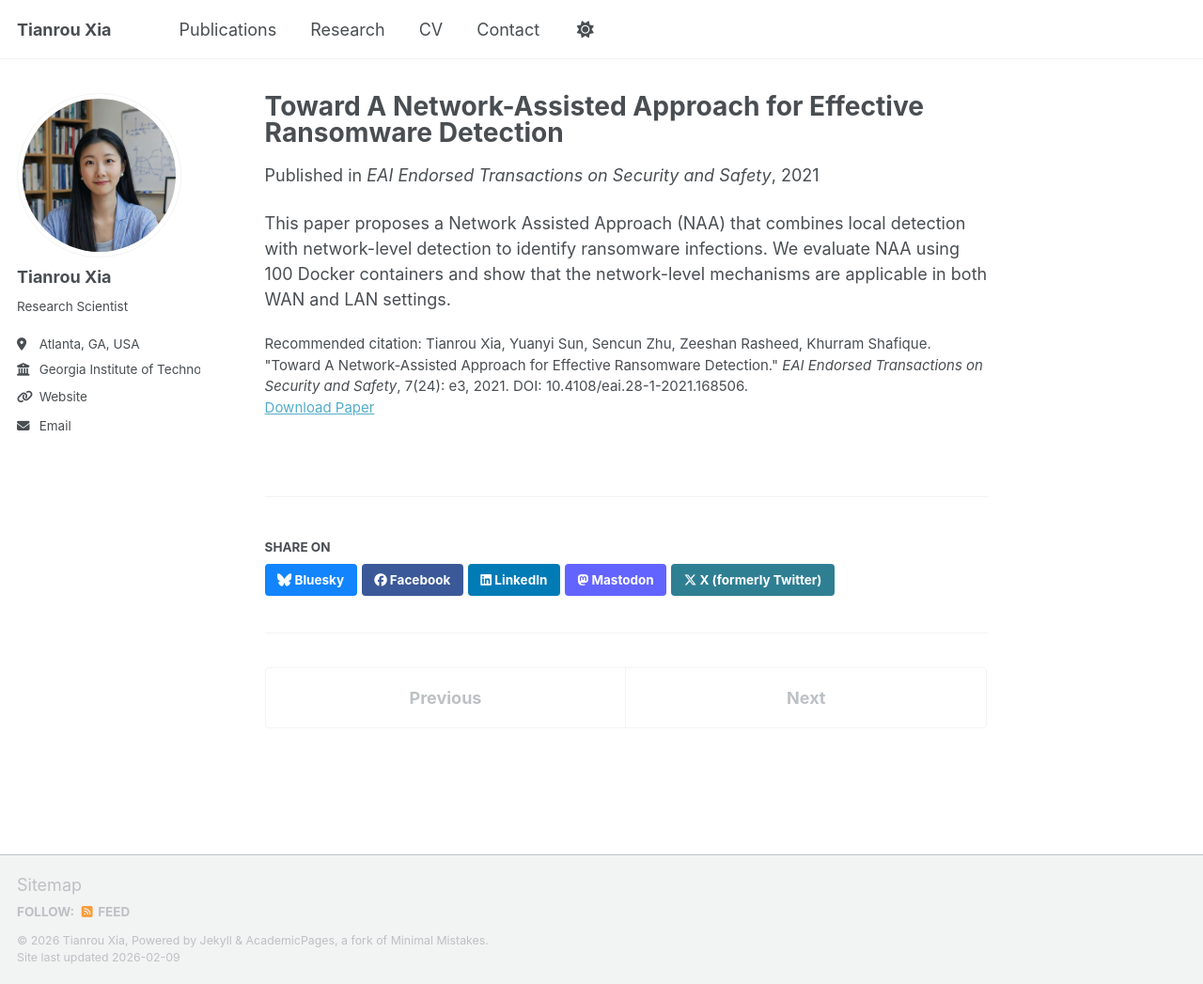
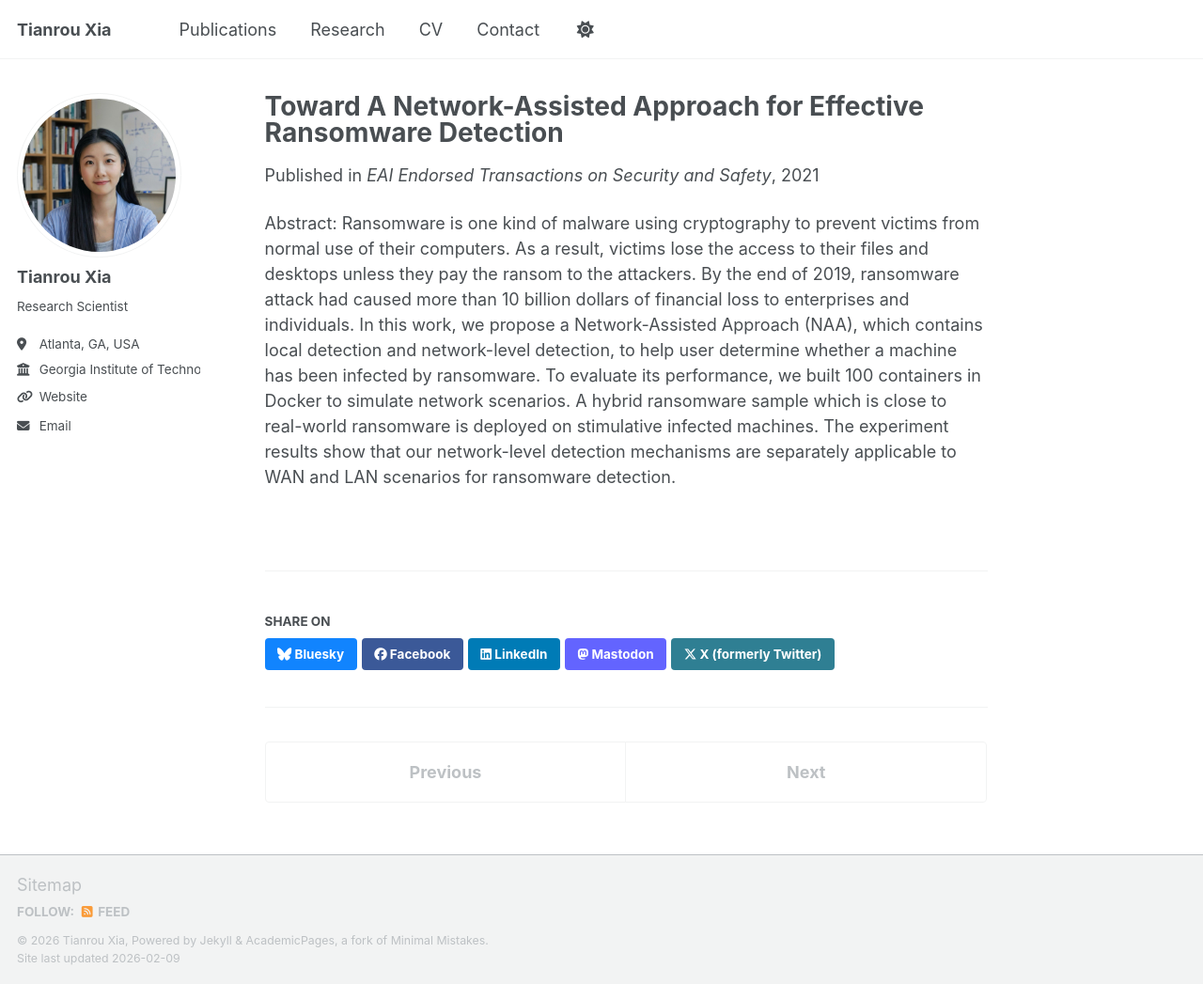
Before and after one commit to Shrimpig/shrimpig.github.io, a Jekyll site: the page built from _publications/2021-paper1.md, in a window 1280 px wide and 1047 px high. Shown: the whole window at 94% size. Built offline with Jekyll 4.4.1, drawn with Linux system fonts in a browser that asks for light colours; a script bundle is joined from its source files by our own code; library files that are not in the unit come from our copies.

Commit message:
Revise 2021 paper with abstract and metadata updates
Updated the paper details and added an abstract section with a detailed explanation of the proposed Network-Assisted Approach for ransomware detection.

```diff
--- a/_publications/2021-paper1.md
+++ b/_publications/2021-paper1.md
@@ -1,11 +1,14 @@
 ---
 title: "Toward A Network-Assisted Approach for Effective Ransomware Detection"
-collection: publications
+[//]: # (collection: publications)
+authors: "Tianrou Xia, Yuanyi Sun, Sencun Zhu, Zeeshan Rasheed, Khurram Shafique"
+pdf: "/files/toward-a-network-assisted-approach-for-effective-ransomware-detection.pdf"
 permalink: /publication/2021-naa-ransomware/
 date: 2021-01-28
 venue: "EAI Endorsed Transactions on Security and Safety"
 paperurl: "https://github.com/Shrimpig/shrimpig.github.io/blob/master/files/NAA.pdf"
-excerpt: "We propose a Network Assisted Approach that combines local detection with network-level detection, and evaluate it in a 100-container Docker testbed."
-citation: 'Tianrou Xia, Yuanyi Sun, Sencun Zhu, Zeeshan Rasheed, Khurram Shafique. &quot;Toward A Network-Assisted Approach for Effective Ransomware Detection.&quot; <i>EAI Endorsed Transactions on Security and Safety</i>, 7(24): e3, 2021. DOI: 10.4108/eai.28-1-2021.168506.'
+[//]: # (excerpt: "We propose a Network Assisted Approach that combines local detection with network-level detection, and evaluate it in a 100-container Docker testbed.")
+[//]: # (citation: 'Tianrou Xia, Yuanyi Sun, Sencun Zhu, Zeeshan Rasheed, Khurram Shafique. &quot;Toward A Network-Assisted Approach for Effective Ransomware Detection.&quot; <i>EAI Endorsed Transactions on Security and Safety</i>, 7(24): e3, 2021. DOI: 10.4108/eai.28-1-2021.168506.')
 ---
-This paper proposes a Network Assisted Approach (NAA) that combines local detection with network-level detection to identify ransomware infections. We evaluate NAA using 100 Docker containers and show that the network-level mechanisms are applicable in both WAN and LAN settings.
+Abstract:
+Ransomware is one kind of malware using cryptography to prevent victims from normal use of their computers. As a result, victims lose the access to their files and desktops unless they pay the ransom to the attackers. By the end of 2019, ransomware attack had caused more than 10 billion dollars of financial loss to enterprises and individuals. In this work, we propose a Network-Assisted Approach (NAA), which contains local detection and network-level detection, to help user determine whether a machine has been infected by ransomware. To evaluate its performance, we built 100 containers in Docker to simulate network scenarios. A hybrid ransomware sample which is close to real-world ransomware is deployed on stimulative infected machines. The experiment results show that our network-level detection mechanisms are separately applicable to WAN and LAN scenarios for ransomware detection.
```
